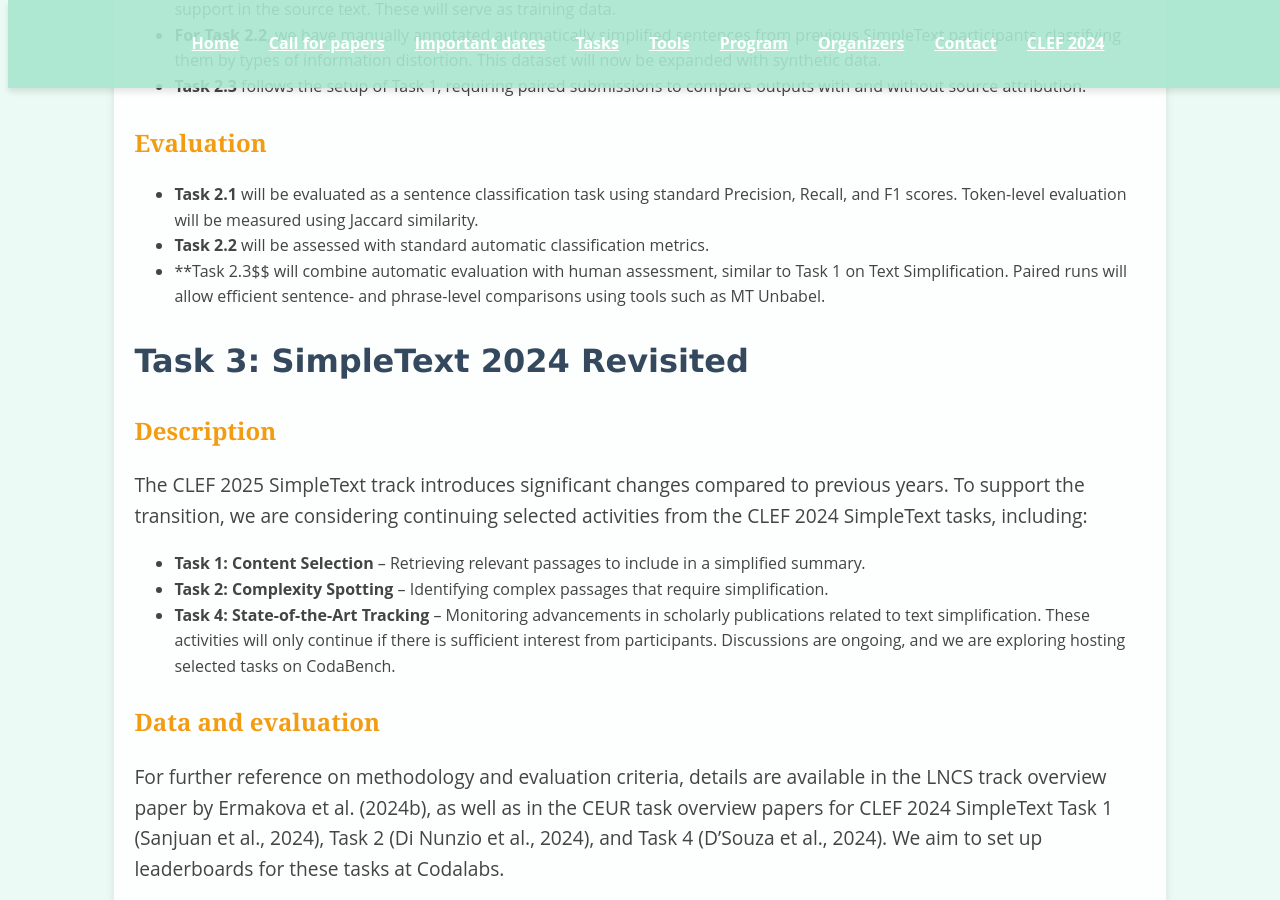
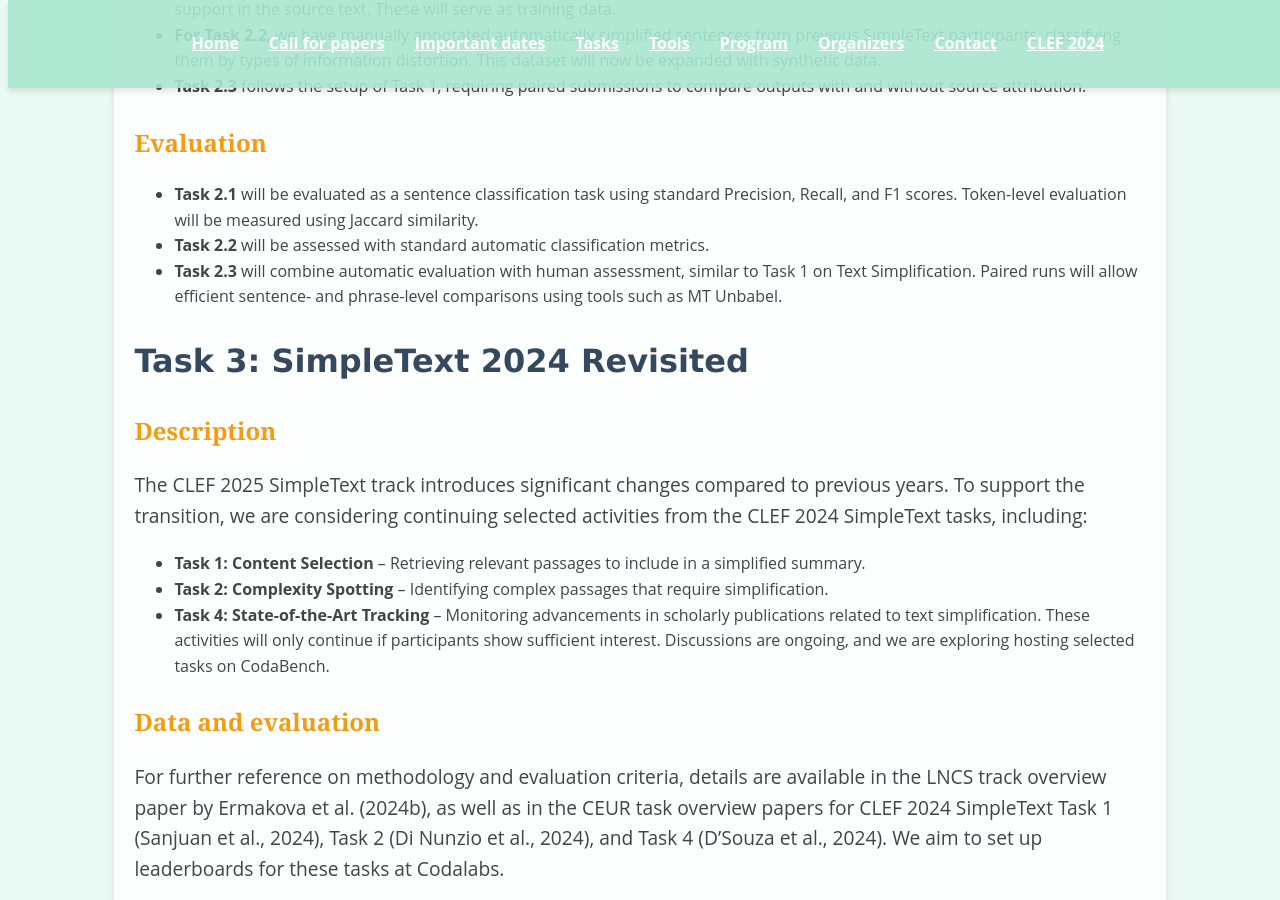
Before and after one commit to simpletext-madics/2025, a Jekyll site: the page built from tasks.md, in a window 1280 px wide and 900 px high, scrolled down 2752 px. Built offline with Jekyll 4.4.1, drawn with Linux system fonts in a browser that asks for light colours; some of the changed text lies outside the part shown.

Commit message:
Update tasks.md
Markup typo fixed (insignificant).

```diff
--- a/tasks.md
+++ b/tasks.md
@@ -62,7 +62,7 @@ Over the past three years of running the SimpleText track, we have compiled a co
 
 - **Task 2.1** will be evaluated as a sentence classification task using standard Precision, Recall, and F1 scores. Token-level evaluation will be measured using Jaccard similarity.
 - **Task 2.2** will be assessed with standard automatic classification metrics.
-- **Task 2.3$$ will combine automatic evaluation with human assessment, similar to Task 1 on Text Simplification. Paired runs will allow efficient sentence- and phrase-level comparisons using tools such as MT Unbabel.
+- **Task 2.3** will combine automatic evaluation with human assessment, similar to Task 1 on Text Simplification. Paired runs will allow efficient sentence- and phrase-level comparisons using tools such as MT Unbabel.
 
 ## Task 3: SimpleText 2024 Revisited
 
@@ -73,7 +73,7 @@ The CLEF 2025 SimpleText track introduces significant changes compared to previo
 - **Task 1: Content Selection** – Retrieving relevant passages to include in a simplified summary.
 - **Task 2: Complexity Spotting** – Identifying complex passages that require simplification.
 - **Task 4: State-of-the-Art Tracking** – Monitoring advancements in scholarly publications related to text simplification.
-These activities will only continue if there is sufficient interest from participants. Discussions are ongoing, and we are exploring hosting selected tasks on CodaBench.
+These activities will only continue if participants show sufficient interest. Discussions are ongoing, and we are exploring hosting selected tasks on CodaBench.
 
 ### Data and evaluation
 For further reference on methodology and evaluation criteria, details are available in the LNCS track overview paper by Ermakova et al. (2024b), as well as in the CEUR task overview papers for CLEF 2024 SimpleText Task 1 (Sanjuan et al., 2024), Task 2 (Di Nunzio et al., 2024), and Task 4 (D’Souza et al., 2024).  We aim to set up leaderboards for these tasks at Codalabs.
```
Also changed, not shown: other parts of tasks.md (+1 -1 lines).
